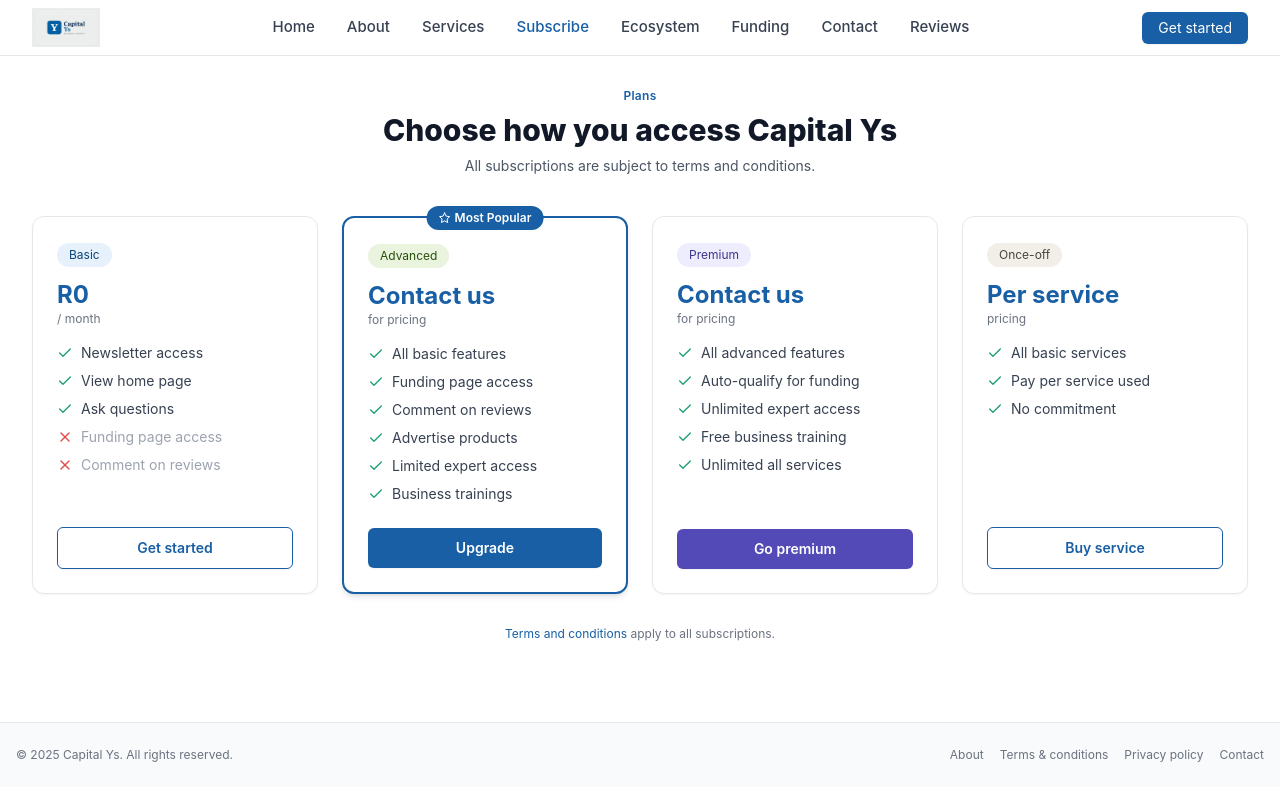
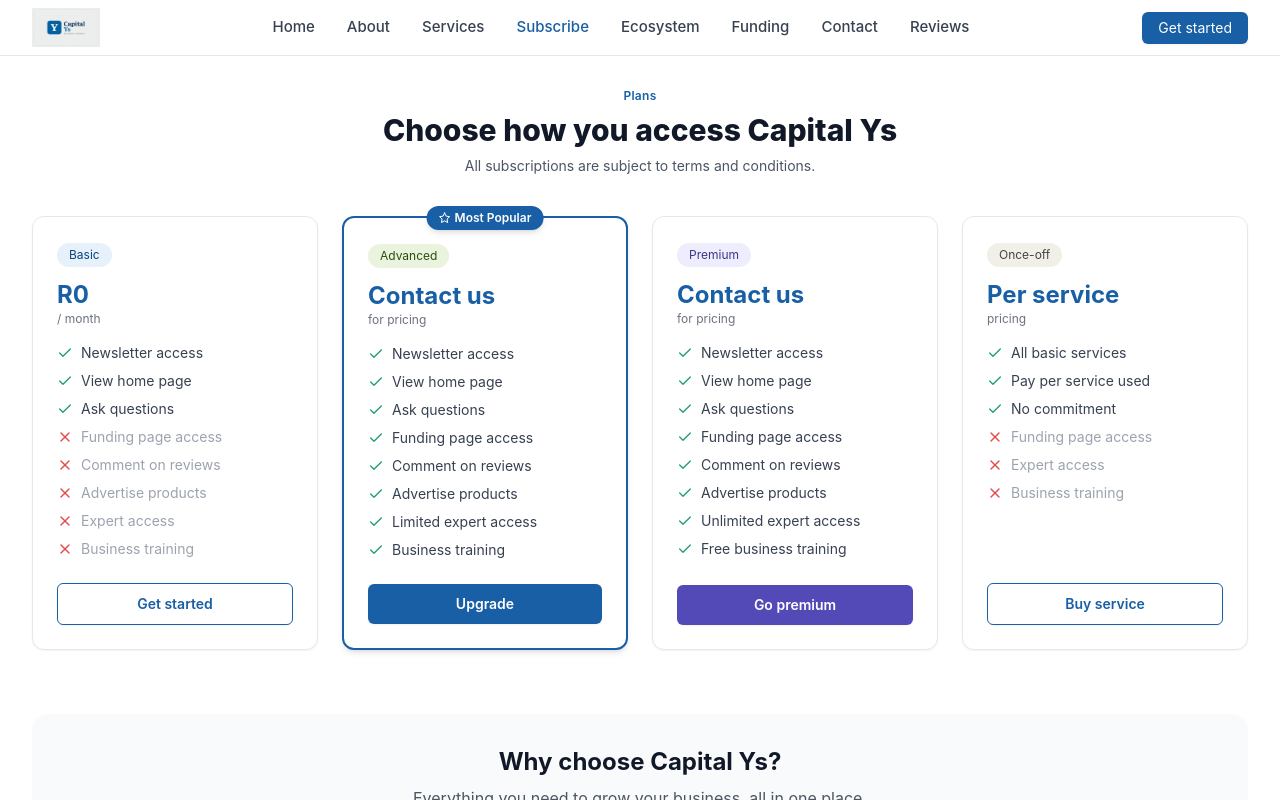
Before and after one commit to MondeNel/capital_ys, a React (Vite) app in the folder capital-ys/: page / in a window 1280 px wide. Both pictures are taken after a click on the button "Get started". Shown: the top 800 px of the page. Built offline with nearby package versions, Linux system fonts and the light colour scheme.

Commit message:
Add comparison perks to SubscribePage and enhance footer with social links, contact info, and better spacing

```diff
--- a/capital-ys/src/components/SubscribePage.jsx
+++ b/capital-ys/src/components/SubscribePage.jsx
@@ -1,5 +1,5 @@
 // src/components/SubscribePage.jsx
-import { FiCheck, FiX, FiStar, FiTrendingUp, FiUsers, FiBriefcase, FiCreditCard } from 'react-icons/fi';
+import { FiCheck, FiX, FiStar, FiTrendingUp, FiUsers, FiBriefcase, FiCreditCard, FiShield, FiClock, FiHeadphones } from 'react-icons/fi';
 
 const SubscribePage = () => {
   const plans = [
@@ -15,7 +15,10 @@
         { text: "View home page", included: true },
         { text: "Ask questions", included: true },
         { text: "Funding page access", included: false },
-        { text: "Comment on reviews", included: false }
+        { text: "Comment on reviews", included: false },
+        { text: "Advertise products", included: false },
+        { text: "Expert access", included: false },
+        { text: "Business training", included: false }
       ],
       buttonText: "Get started",
       buttonStyle: "outline"
@@ -28,12 +31,14 @@
       featured: true,
       popular: true,
       features: [
-        { text: "All basic features", included: true },
+        { text: "Newsletter access", included: true },
+        { text: "View home page", included: true },
+        { text: "Ask questions", included: true },
         { text: "Funding page access", included: true },
         { text: "Comment on reviews", included: true },
         { text: "Advertise products", included: true },
         { text: "Limited expert access", included: true },
-        { text: "Business trainings", included: true }
+        { text: "Business training", included: true }
       ],
       buttonText: "Upgrade",
       buttonStyle: "primary"
@@ -46,11 +51,14 @@
       featured: false,
       popular: false,
       features: [
-        { text: "All advanced features", included: true },
-        { text: "Auto-qualify for funding", included: true },
+        { text: "Newsletter access", included: true },
+        { text: "View home page", included: true },
+        { text: "Ask questions", included: true },
+        { text: "Funding page access", included: true },
+        { text: "Comment on reviews", included: true },
+        { text: "Advertise products", included: true },
         { text: "Unlimited expert access", included: true },
-        { text: "Free business training", included: true },
-        { text: "Unlimited all services", included: true }
+        { text: "Free business training", included: true }
       ],
       buttonText: "Go premium",
       buttonStyle: "premium"
@@ -65,7 +73,10 @@
       features: [
         { text: "All basic services", included: true },
         { text: "Pay per service used", included: true },
-        { text: "No commitment", included: true }
+        { text: "No commitment", included: true },
+        { text: "Funding page access", included: false },
+        { text: "Expert access", included: false },
+        { text: "Business training", included: false }
       ],
       buttonText: "Buy service",
       buttonStyle: "outline"
@@ -80,10 +91,18 @@
   };
 
   const buttonStyles = {
-    outline: "border border-[#185FA5] text-[#185FA5] bg-transparent hover:bg-[#185FA5]/5",
+    outline: "border border-[#185FA5] text-[#185FA5] bg-transparent hover:bg-[#185FA5]/10",
     primary: "bg-[#185FA5] text-white hover:bg-[#0C447C]",
     premium: "bg-[#534AB7] text-white hover:bg-[#41378F]"
   };
+
+  // Additional perks section
+  const perks = [
+    { icon: <FiShield size={20} />, title: "Secure & Compliant", desc: "Your data is protected with bank-level security" },
+    { icon: <FiHeadphones size={20} />, title: "24/7 Support", desc: "Premium subscribers get priority support" },
+    { icon: <FiClock size={20} />, title: "Fast Onboarding", desc: "Get started in less than 10 minutes" },
+    { icon: <FiTrendingUp size={20} />, title: "Growth Focused", desc: "Tools designed to scale your business" }
+  ];
 
   return (
     <div className="max-w-7xl mx-auto px-4 sm:px-6 lg:px-8 py-8">
@@ -95,23 +114,22 @@
       </div>
 
       {/* Plans Grid */}
-      <div className="grid grid-cols-1 md:grid-cols-4 gap-6">
+      <div className="grid grid-cols-1 md:grid-cols-4 gap-6 mb-16">
         {plans.map((plan, idx) => (
           <div
             key={idx}
-            className={`relative bg-white rounded-xl transition-all hover:shadow-lg ${
+            className={`relative bg-white rounded-xl transition-all duration-300 hover:shadow-xl hover:-translate-y-1 hover:bg-[#185FA5]/5 ${
               plan.featured
                 ? 'border-2 border-[#185FA5] shadow-md'
                 : 'border border-gray-200 shadow-sm'
             } p-6 flex flex-col`}
           >
             {plan.popular && (
-              <div className="absolute -top-3 left-1/2 transform -translate-x-1/2 bg-[#185FA5] text-white text-xs font-semibold px-3 py-1 rounded-full flex items-center gap-1">
+              <div className="absolute -top-3 left-1/2 transform -translate-x-1/2 bg-[#185FA5] text-white text-xs font-semibold px-3 py-1 rounded-full flex items-center gap-1 shadow-md">
                 <FiStar size={12} /> Most Popular
               </div>
             )}
 
-            {/* Plan header */}
             <div className="mb-4">
               <div className={`inline-block text-xs px-3 py-1 rounded-full ${tagColors[plan.tag]}`}>
                 {plan.name}
@@ -122,7 +140,6 @@
               </div>
             </div>
 
-            {/* Features list */}
             <ul className="space-y-2 flex-grow mb-6">
               {plan.features.map((feature, i) => (
                 <li key={i} className="flex items-start gap-2 text-sm">
@@ -138,9 +155,8 @@
               ))}
             </ul>
 
-            {/* Button */}
             <button
-              className={`w-full py-2.5 rounded-md text-sm font-semibold transition-all shadow-sm hover:shadow-md transform hover:-translate-y-0.5 ${buttonStyles[plan.buttonStyle]}`}
+              className={`w-full py-2.5 rounded-md text-sm font-semibold transition-all duration-200 shadow-sm hover:shadow-md transform hover:-translate-y-0.5 ${buttonStyles[plan.buttonStyle]}`}
             >
               {plan.buttonText}
             </button>
@@ -148,8 +164,25 @@
         ))}
       </div>
 
+      {/* Why choose us section - adds density */}
+      <div className="bg-gray-50 rounded-2xl p-8 mb-12">
+        <div className="text-center mb-8">
+          <h2 className="text-2xl font-bold text-gray-900">Why choose Capital Ys?</h2>
+          <p className="text-gray-600 mt-2">Everything you need to grow your business, all in one place.</p>
+        </div>
+        <div className="grid grid-cols-1 sm:grid-cols-2 lg:grid-cols-4 gap-6">
+          {perks.map((perk, idx) => (
+            <div key={idx} className="text-center p-4 bg-white rounded-xl shadow-sm border border-gray-200 hover:shadow-md transition">
+              <div className="text-[#185FA5] flex justify-center mb-3">{perk.icon}</div>
+              <h3 className="font-semibold text-gray-900">{perk.title}</h3>
+              <p className="text-xs text-gray-500 mt-1">{perk.desc}</p>
+            </div>
+          ))}
+        </div>
+      </div>
+
       {/* Terms footnote */}
-      <p className="text-center text-xs text-gray-500 mt-8">
+      <p className="text-center text-xs text-gray-500">
         <button className="text-[#185FA5] hover:underline" onClick={() => alert("Terms and conditions would appear here.")}>
           Terms and conditions
         </button> apply to all subscriptions.
```
